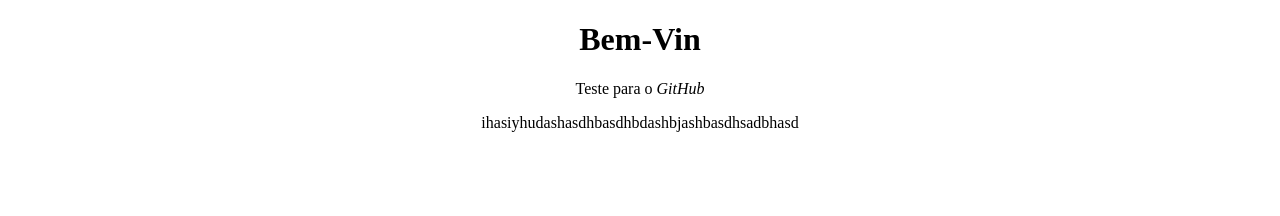
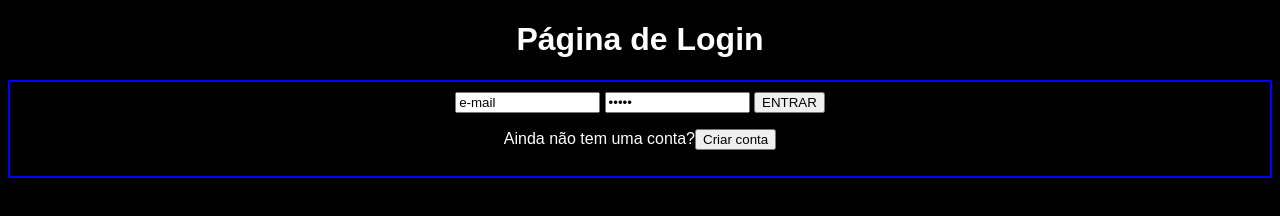
Before and after one commit to DinFloat/SIte, a plain HTML site: page index.html in a window 1280 px wide. Drawn offline with Linux system fonts and the light colour scheme.

Commit message:
Primeiro

```diff
--- a/index.html
+++ b/index.html
@@ -4,16 +4,28 @@
     <meta charset="UTF-8">
     <meta http-equiv="X-UA-Compatible" content="IE=edge">
     <meta name="viewport" content="width=device-width, initial-scale=1.0">
-    <title>Document</title>
+    <title>Site</title>
     <style>
-        body{
+        .page{
+            background-color: black;
             text-align: center;
+            color: white;
+            font-size: 25;
+            font-family: Arial, Helvetica, sans-serif;
+        }
+        .box{
+            padding: 10px;
+            border: solid 2px blue;
         }
     </style>
 </head>
-<body id="body">
-    <h1>Bem-Vin</h1>
-    <p>Teste para o <em>GitHub</em></p>
-    <p>ihasiyhudashasdhbasdhbdashbjashbasdhsadbhasd</p>
+<body class="page">
+    <h1>Página de Login</h1>
+    <div class="box">
+        <input type="text" name="email" size="15" value="e-mail">
+        <input type="password" name="senha" size="15" value="senha">
+        <button>ENTRAR</button>
+        <p>Ainda não tem uma conta?<button>Criar conta</button></p>
+    </div>
 </body>
 </html>
```
